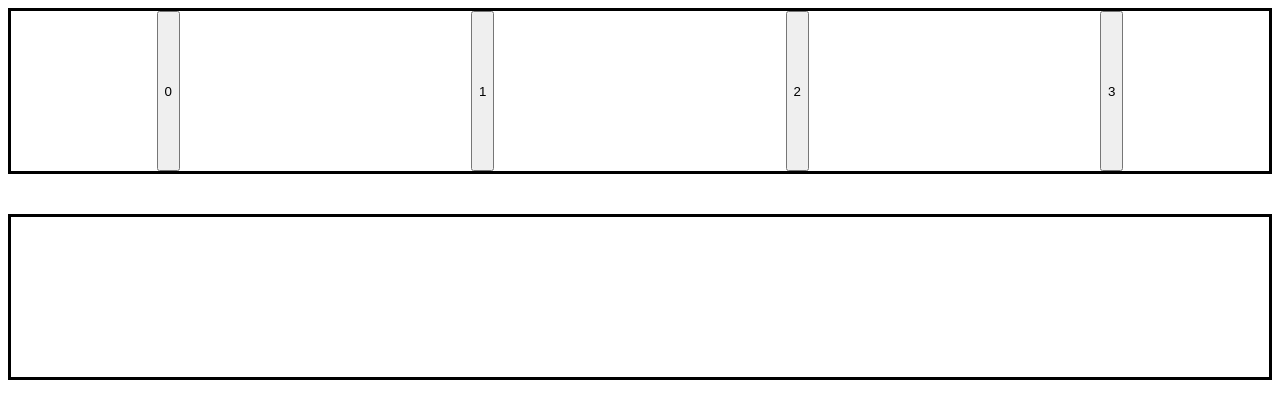
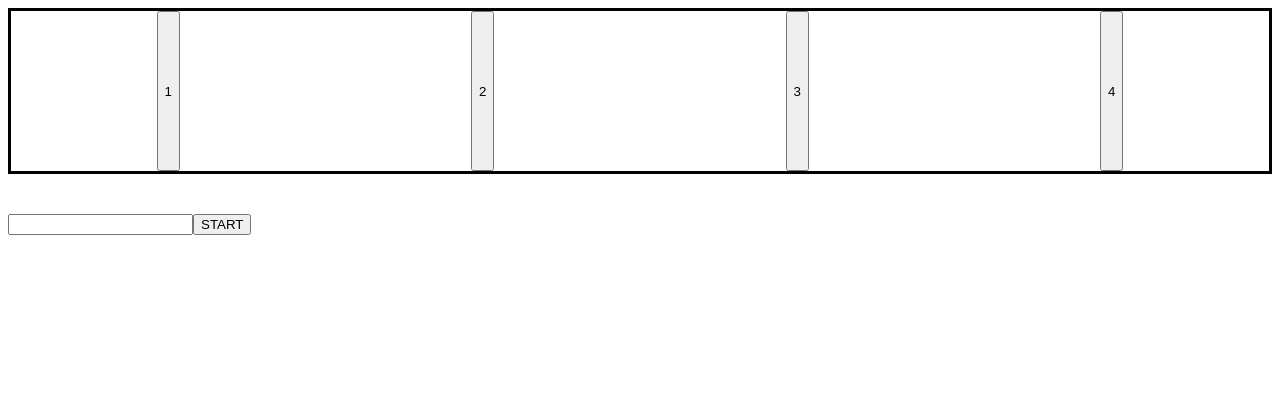
Before and after one commit to wmiz/BeatBacker, a plain HTML site: page index.html in a window 1280 px wide. Drawn offline with Linux system fonts and the light colour scheme.

Commit message:
Add extras section

```diff
--- a/index.html
+++ b/index.html
@@ -10,7 +10,7 @@
   <div id="measures" class="flex-container">
 
   </div>
-  <div id="metronome">
+  <div id="extras">
 
   </div>
 
--- a/scripts.js
+++ b/scripts.js
@@ -1,9 +1,21 @@
 // Populate measure boxes
 measures = document.querySelector("#measures");
+extras = document.querySelector("#extras");
+
+tempo = 60;
+
+let element;
 
 for (i=0;i<4;i++) {
-	let element = document.createElement("button")
-	element.innerHTML = i;
+	element = document.createElement("button")
+	element.innerHTML = i + 1;
 	element.classList.add("note-box");
 	measures.appendChild(element);
 }
+
+element = document.createElement("input")
+extras.appendChild(element);
+
+element = document.createElement("button")
+element.innerHTML = "START";
+extras.appendChild(element);
--- a/style.css
+++ b/style.css
@@ -12,7 +12,11 @@
 	min-height: 20vh;
 }
 
-#metronome {
+#extra {
 	border-style: solid;
 	min-height: 20vh;
+	margin-bottom: 5vh;
+	display: flex;
+	flex-direction: row;
+	justify-content: space-around;
 }
```
